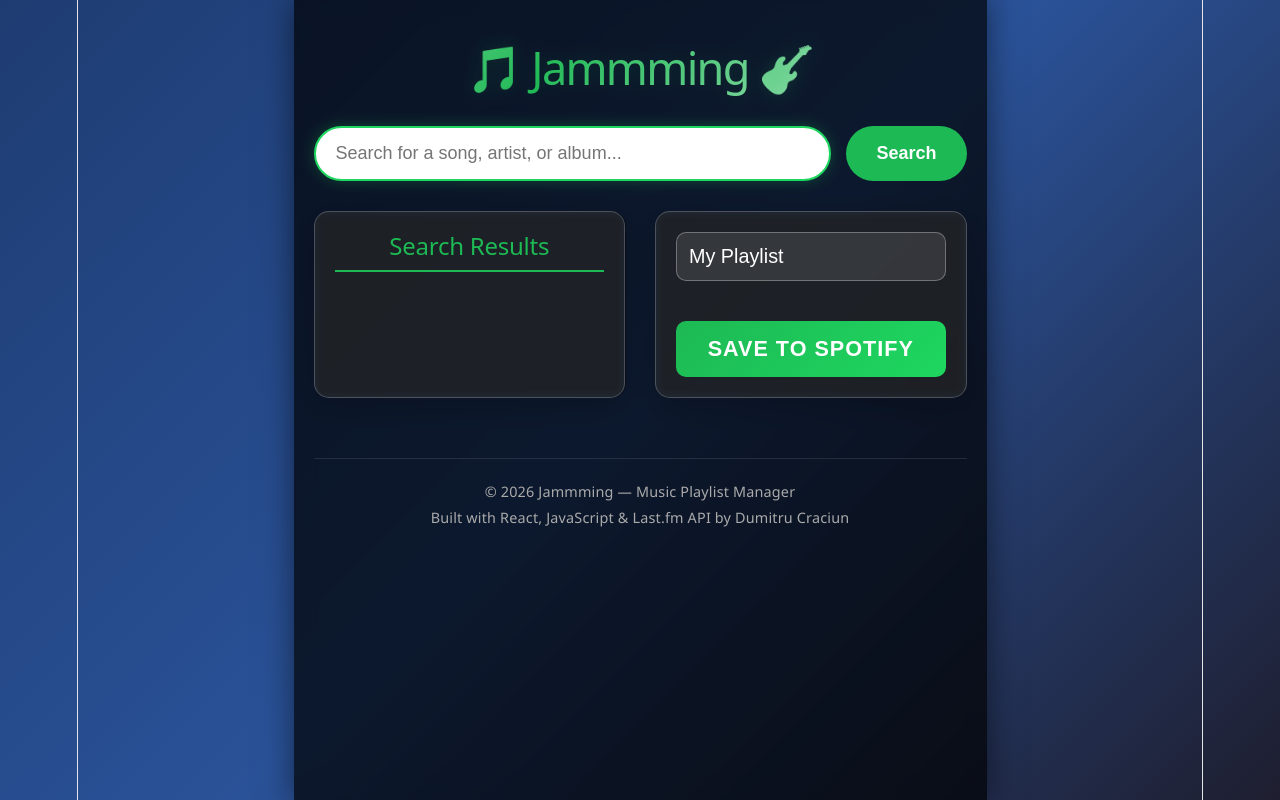
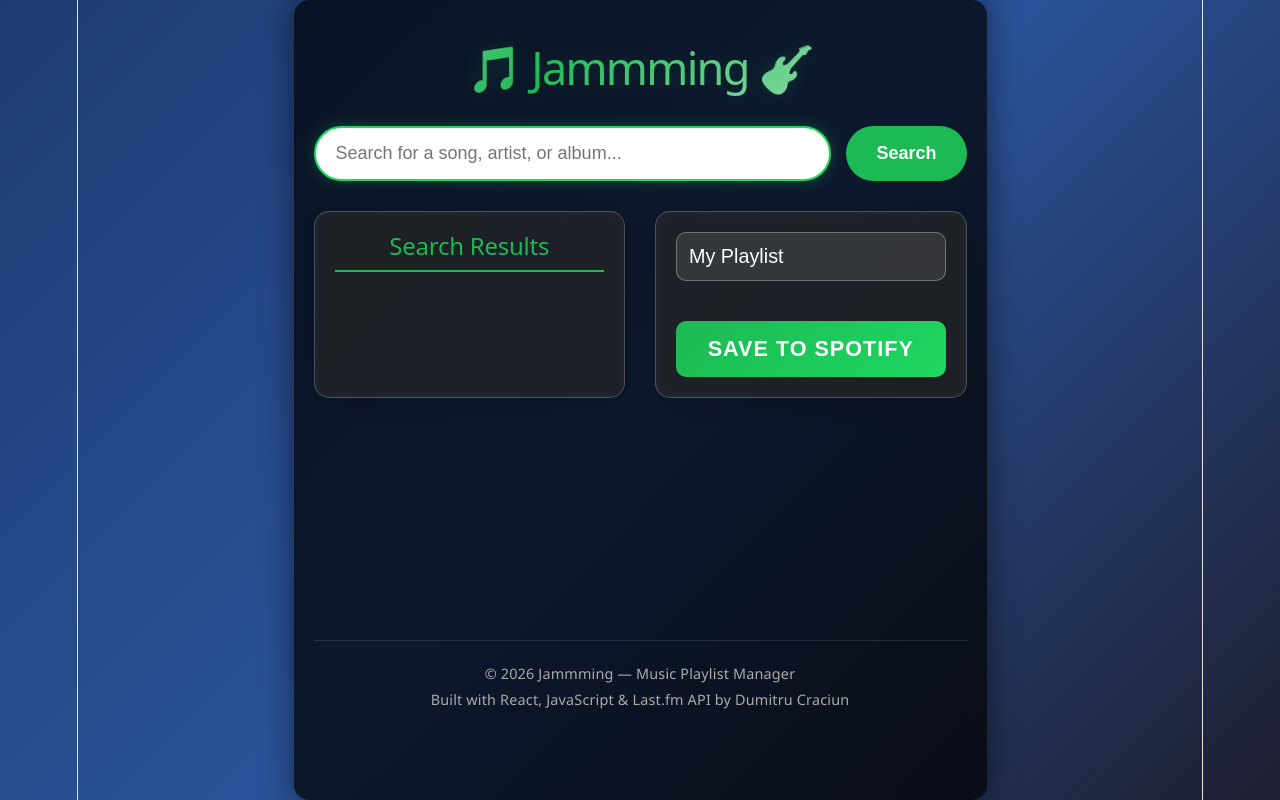
Before and after one commit to DumitruCraciun/jammming, a React (Vite) app: page / in a window 1280 px wide. Built offline with nearby package versions, Linux system fonts and the light colour scheme.

Commit message:
Fixed footer position

```diff
--- a/src/App.css
+++ b/src/App.css
@@ -21,6 +21,7 @@ body {
   background: rgba(0, 0, 0, 0.7);
   backdrop-filter: blur(10px);
   box-shadow: 0 0 30px rgba(0, 0, 0, 0.5);
+  border-radius: 15px;
 }
 
 /* Titlul - mai mic și bine încadrat */
@@ -236,11 +237,16 @@ body {
 
 .app-footer {
     text-align: center;
-    margin-top: 60px;
+    margin-top: calc(69vh - 310px);      /* Ajustează înălțimea pentru a împinge footer-ul în jos */
     padding: 20px;
     font-size: 0.8rem;
     color: #aaa;
     border-top: 1px solid rgba(255, 255, 255, 0.1);
+}
+
+/* Când sunt rezultate, margin-top scade */
+.app-footer.has-results {
+    margin-top: 30px;
 }
 
 /* Responsive */
--- a/src/App.jsx
+++ b/src/App.jsx
@@ -64,7 +64,7 @@ function App() {
         />
       </div>
 
-      <footer className="app-footer">
+      <footer className={`app-footer ${searchResults.length > 0 ? 'has-results' : ''}`}>
         <p>© 2026 Jammming — Music Playlist Manager</p>
         <p>Built with React, JavaScript & Last.fm API by Dumitru Craciun</p>
       </footer>
```
Also changed, not shown: 4 other files (tests, documents, lock files or other folders).
